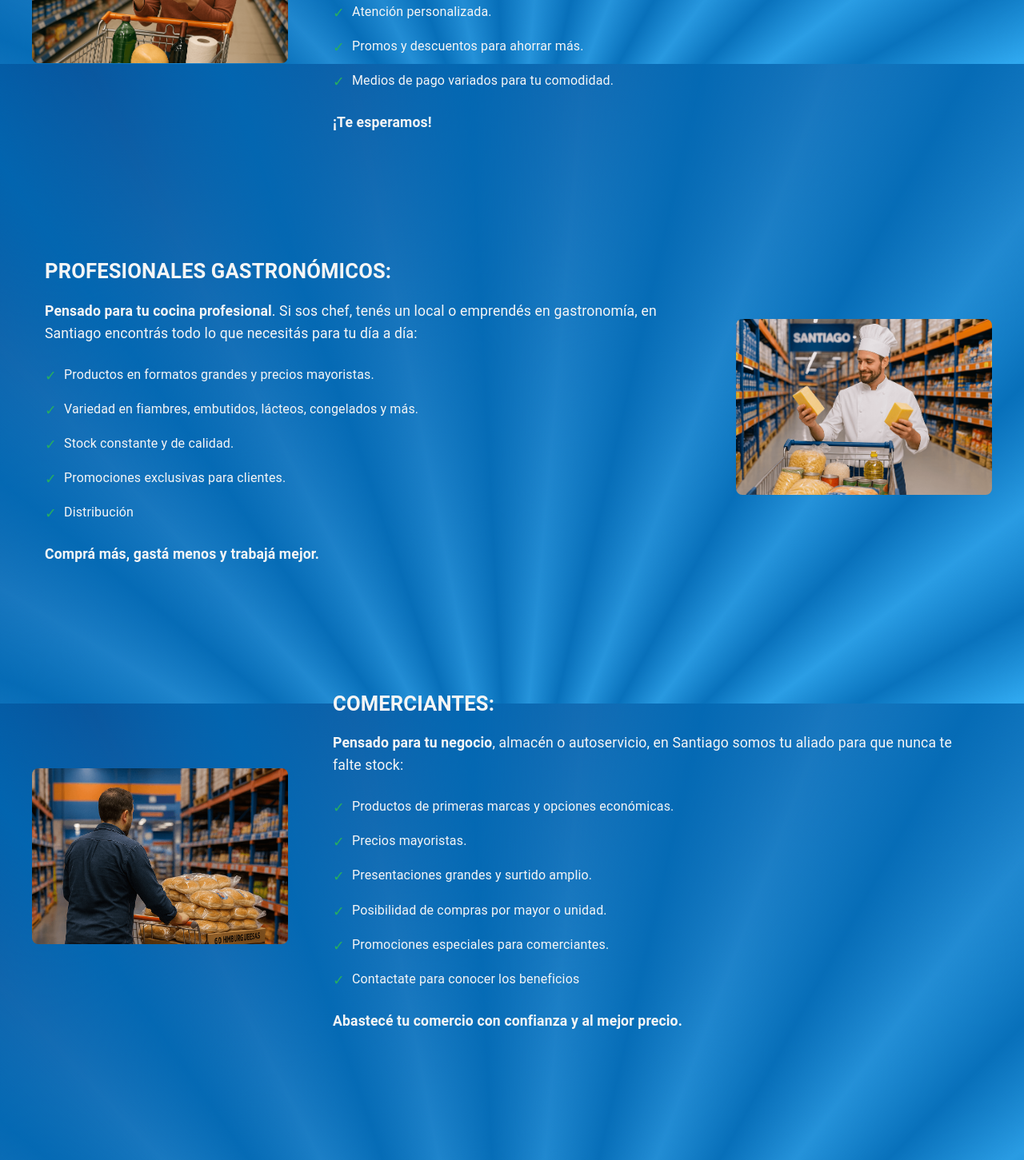
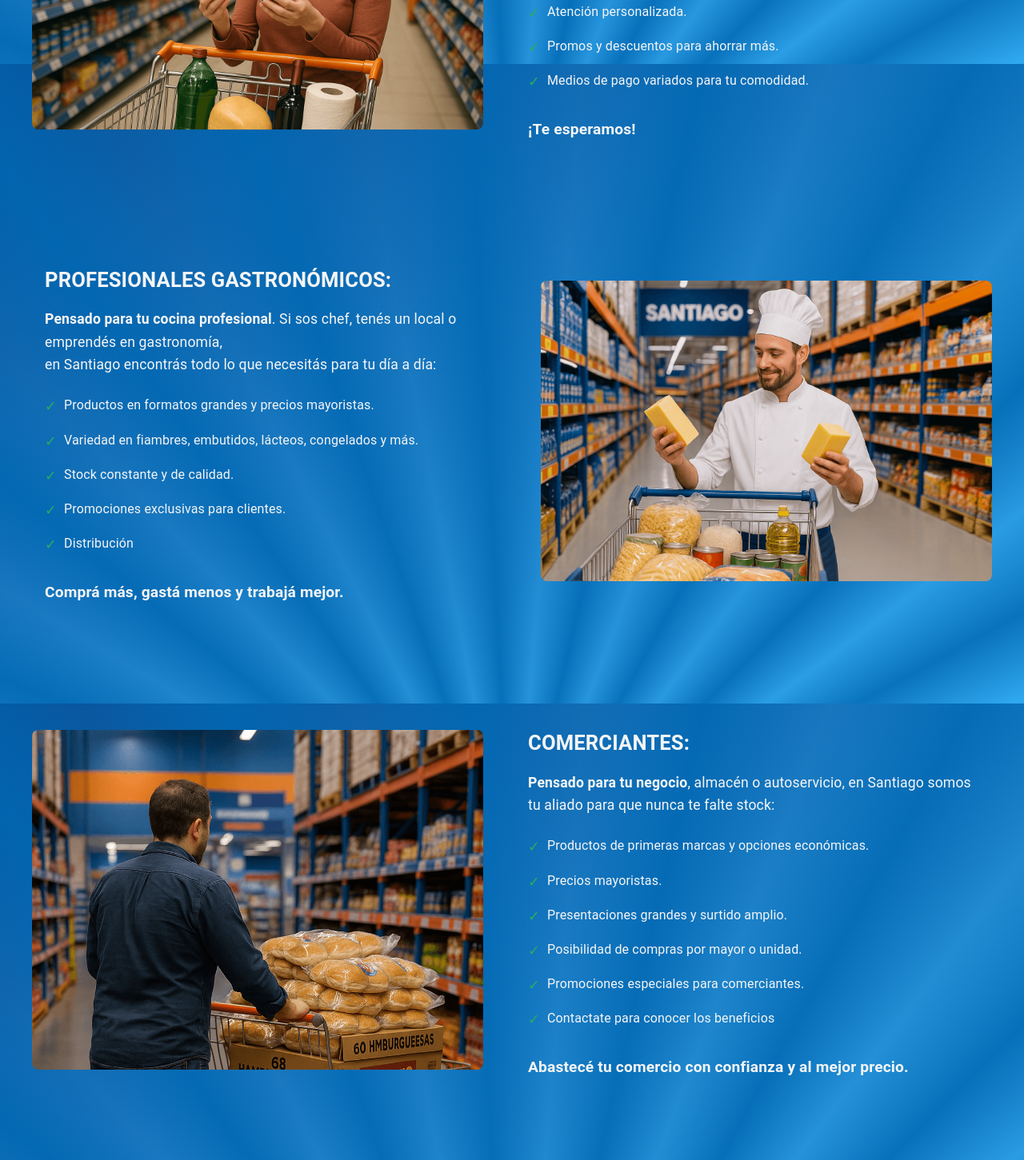
Before and after one commit to AgusOs/refrigerados-santiago, a React (Vite) app: page /clientes in a window 1280 px wide. Shown: the part 1520-2971 px from the top of the page at 80% size. Built offline with nearby package versions, Linux system fonts and the light colour scheme.

Commit message:
some changes

```diff
--- a/src/components/pages/como-comprar/ComoComprar.module.css
+++ b/src/components/pages/como-comprar/ComoComprar.module.css
@@ -79,7 +79,7 @@ p {
 
 .portada img {
     width: auto;
-    height: 40%;
+    height: 45%;
     object-fit: contain;
     border-radius: 8px;
 }
@@ -88,6 +88,13 @@ p {
 @media (min-width: 481px) {
     p {
         font-size: 16px;
+    }
+
+    .portada img {
+        width: auto;
+        height: 60%;
+        object-fit: contain;
+        border-radius: 8px;
     }
 
     .cardsRow {
@@ -155,7 +162,7 @@ p {
     }
 
     .portada img {
-        width: 35%;
+        width: 45%;
         height: auto;
     }
 
@@ -284,6 +291,7 @@ p {
 @media (min-width: 768px) {
 
   .clientesRow {
+    justify-content: space-around;
     flex-direction: row;
     text-align: left;
     gap: 1.5rem;
@@ -339,11 +347,13 @@ p {
   }
 
   .rowImg {
-    width: 320px;
-    height: 220px;
+    width: 300px;
+    height: auto;
+    flex: 1;
   }
 
   .textos {
+    flex: 1;
     padding: 1rem;
   }
 
@@ -380,8 +390,8 @@ p {
   }
 
   .rowImg {
-    width: 380px;
-    height: 260px;
+    width: 300px;
+    height: auto;
   }
 
   .textos h3 {
--- a/src/components/pages/como-comprar/ComoComprarPage.jsx
+++ b/src/components/pages/como-comprar/ComoComprarPage.jsx
@@ -92,7 +92,7 @@ export const ComoComprarPage = () => {
             <li>Medios de pago variados para tu comodidad.</li>
           </ul>
 
-          <p class="cierre"><strong>¡Te esperamos!</strong></p>
+          <p className={styles.cierre}><strong>¡Te esperamos!</strong></p>
         </div>
       </motion.div>
       <motion.div
@@ -109,7 +109,7 @@ export const ComoComprarPage = () => {
         <img src="/assets/clientes/profesional-gastronomico.png" alt="img"  className={styles.rowImg}/>
         <div className={styles.textos}>
           <h3>PROFESIONALES GASTRONÓMICOS:</h3>
-          <p><strong>Pensado para tu cocina profesional</strong>. Si sos chef, tenés un local o emprendés en gastronomía, en Santiago encontrás todo lo que necesitás para tu día a día:</p>
+          <p><strong>Pensado para tu cocina profesional</strong>. Si sos chef, tenés un local o emprendés en gastronomía, <br></br> en Santiago encontrás todo lo que necesitás para tu día a día:</p>
 
           <ul>
             <li>Productos en formatos grandes y precios mayoristas.</li>
@@ -120,7 +120,7 @@ export const ComoComprarPage = () => {
             <li>Distribución</li>
           </ul>
 
-          <p class="cierre"><strong>Comprá más, gastá menos y trabajá mejor.</strong></p>
+          <p className={styles.cierre}><strong>Comprá más, gastá menos y trabajá mejor.</strong></p>
         </div>
       </motion.div>
       <motion.div
@@ -149,7 +149,7 @@ export const ComoComprarPage = () => {
             <li>Contactate para conocer los beneficios</li>
           </ul>
 
-          <p><strong>Abastecé tu comercio con confianza y al mejor precio.</strong></p>
+          <p className={styles.cierre}><strong>Abastecé tu comercio con confianza y al mejor precio.</strong></p>
         </div>
       </motion.div>
       <motion.div
@@ -177,7 +177,7 @@ export const ComoComprarPage = () => {
             <li>Compromiso con el cumplimiento en tiempo y forma.</li>
           </ul>
 
-          <p><strong>Contá con Santiago para acompañar tu trabajo todos los días.</strong></p>
+          <p className={styles.cierre}><strong>Contá con Santiago para acompañar tu trabajo todos los días.</strong></p>
         </div>
       </motion.div>
     </div>
```
